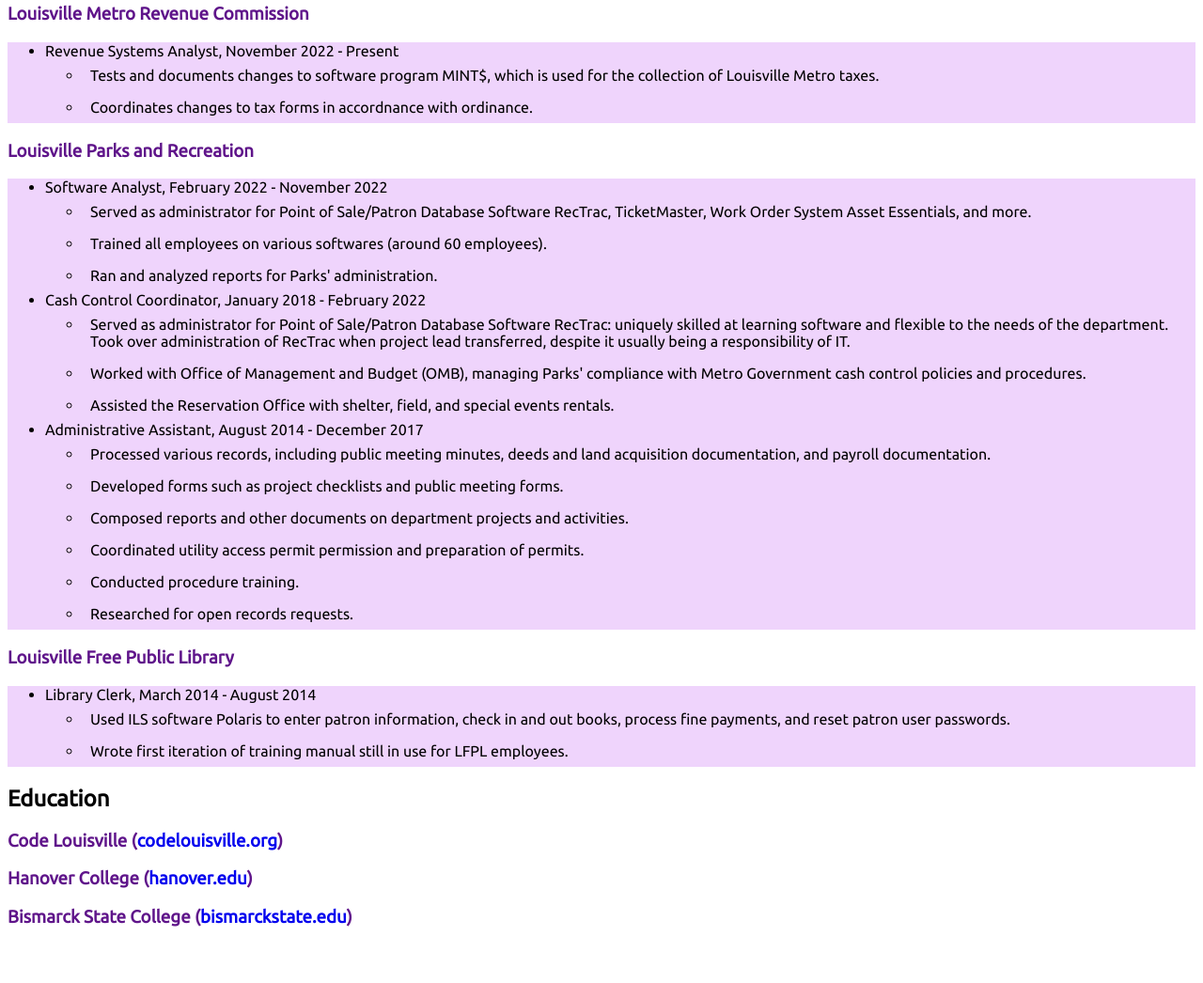
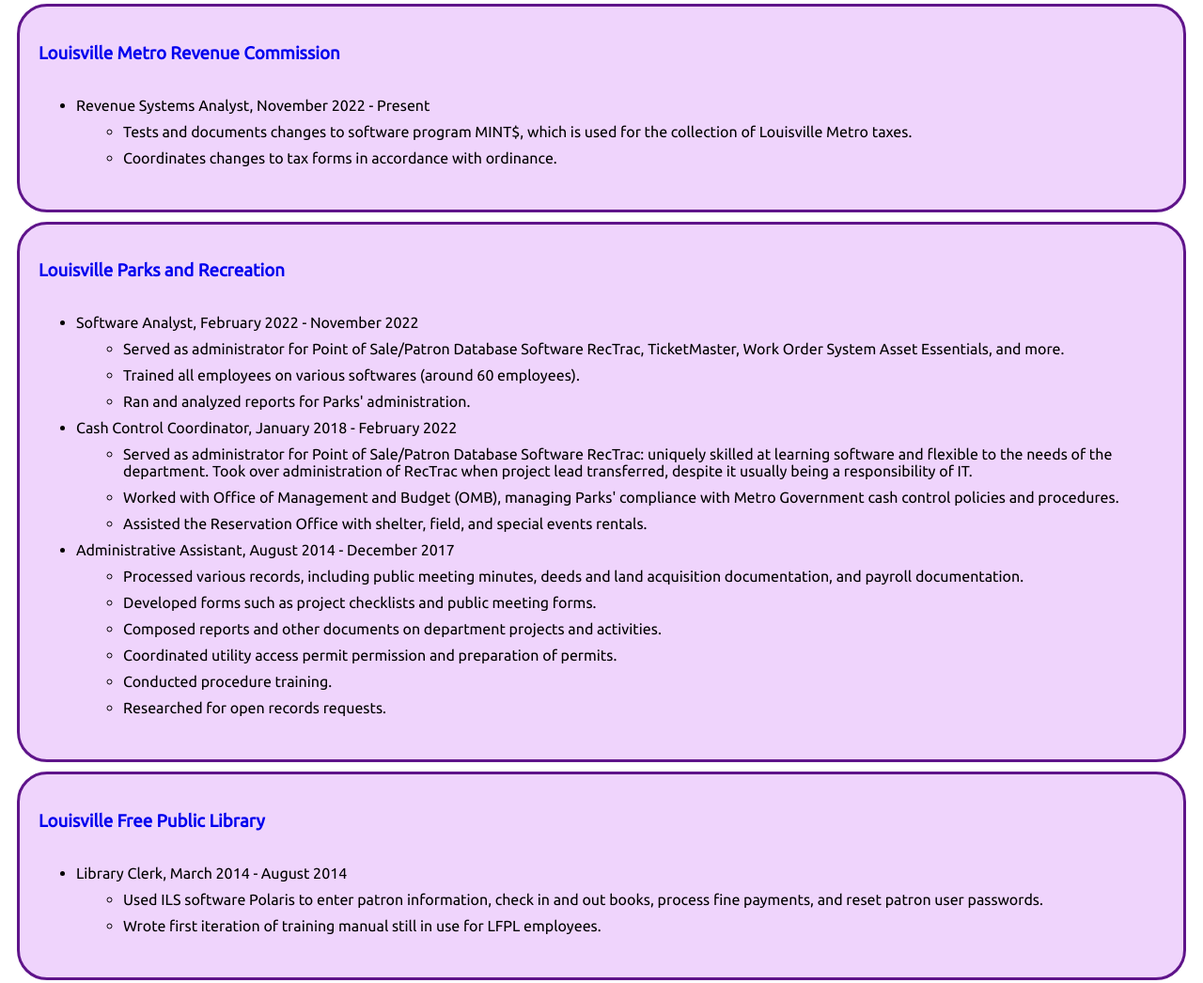
Before and after one commit to CosmicIdes/ResumeWebsite, a plain HTML site: page Pages/experience.html in a window 1280 px wide. Shown: the part 333-1379 px from the top of the page at 94% size. Before the commit the page ends 1339 px from the top, so only its background shows below. Drawn offline with Linux system fonts and the light colour scheme.

Commit message:
added formatting to experience page, added a new image to photo gallery

```diff
--- a/CSS/small.css
+++ b/CSS/small.css
@@ -149,6 +149,18 @@ tr {
 /* end theatre page */
 
 /* experience page */
-#workHistoryBullets {
-    padding: 8px;
+#workExpBullets {
+    margin: 10px;
 }
+
+.expCard {
+    padding: 20px;
+    margin: 10px;
+    background-color: #efd4fc;
+    border: rgb(95, 20, 138) solid 3px;
+    border-radius: 2em;
+    display: flex;
+    flex-direction: column;
+    align-items: left;
+
+}
--- a/Pages/experience.html
+++ b/Pages/experience.html
@@ -29,48 +29,55 @@
     </header>
     <main class="experiencePage">
         <p>In addition to Brandi's <a href="../Pages/theatre.html">theatrical experience</a>, she has also spent the past nine years in various positions with Louisville Metro Government, in the Louisville Free Public Library, the Parks and Recreation Department and the Louisville Metro Revenue Commission. <a href="https://codelouisville.org">Code Louisville</a> has helped her grow her tech skills and move her in the direction of IT. Please see her work experience below.</p>
-        <section class="workHistory">
+        <section class="workExperience">
             <h2>Work Experience</h2>
-            <h3>Louisville Metro Revenue Commission</h3>
+            <div class="expCard">
+                <h3><a href="https://louisvilleky.gov/government/revenue-commission">Louisville Metro Revenue Commission</a></h3>
                 <ul>
                     <li>Revenue Systems Analyst, November 2022 - Present</li>
                     <ul>
-                    <li id="workHistoryBullets">Tests and documents changes to software program MINT$, which is used for the collection of Louisville Metro taxes.</li>
-                    <li id="workHistoryBullets">Coordinates changes to tax forms in accordnance with ordinance.</li>
+                        <li id="workExpBullets">Tests and documents changes to software program MINT$, which is used for the collection of Louisville Metro taxes.</li>
+                        <li id="workExpBullets">Coordinates changes to tax forms in accordance with ordinance.</li>
                     </ul>
                 </ul>
-            <h3>Louisville Parks and Recreation</h3>
+            </div>
+            <div class="expCard">
+            <h3><a href="https://louisvilleky.gov/government/parks">Louisville Parks and Recreation</a></h3>
             <ul>
                     <li>Software Analyst, February 2022 - November 2022</li>
                     <ul>
-                    <li id="workHistoryBullets">Served as administrator for Point of Sale/Patron Database Software RecTrac, TicketMaster, Work Order System Asset Essentials, and more.</li>
-                    <li id="workHistoryBullets">Trained all employees on various softwares (around 60 employees).</li>
-                    <li id="workHistoryBullets">Ran and analyzed reports for Parks' administration.</li>
+                        <li id="workExpBullets">Served as administrator for Point of Sale/Patron Database Software RecTrac, TicketMaster, Work Order System Asset Essentials, and more.</li>
+                        <li id="workExpBullets">Trained all employees on various softwares (around 60 employees).</li>
+                        <li id="workExpBullets">Ran and analyzed reports for Parks' administration.</li>
                     </ul>
                     <li>Cash Control Coordinator, January 2018 - February 2022</li>
                     <ul>
-                    <li id="workHistoryBullets">Served as administrator for Point of Sale/Patron Database Software RecTrac: uniquely skilled at learning software and flexible to the needs of the department. Took over administration of RecTrac when project lead transferred, despite it usually being a responsibility of IT.</li>
-                    <li id="workHistoryBullets">Worked with Office of Management and Budget (OMB), managing Parks' compliance with Metro Government cash control policies and procedures.</li>
-                    <li id="workHistoryBullets">Assisted the Reservation Office with shelter, field, and special events rentals.</li>
+                        <li id="workExpBullets">Served as administrator for Point of Sale/Patron Database Software RecTrac: uniquely skilled at learning software and flexible to the needs of the department. Took over administration of RecTrac when project lead transferred, despite it usually being a responsibility of IT.</li>
+                        <li id="workExpBullets">Worked with Office of Management and Budget (OMB), managing Parks' compliance with Metro Government cash control policies and procedures.</li>
+                        <li id="workExpBullets">Assisted the Reservation Office with shelter, field, and special events rentals.</li>
 
                     </ul>
                     <li>Administrative Assistant, August 2014 - December 2017</li>
                     <ul>
-                    <li id="workHistoryBullets">Processed various records, including public meeting minutes, deeds and land acquisition documentation, and payroll documentation.</li>
-                    <li id="workHistoryBullets">Developed forms such as project checklists and public meeting forms.</li>
-                    <li id="workHistoryBullets">Composed reports and other documents on department projects and activities.</li>
-                    <li id="workHistoryBullets">Coordinated utility access permit permission and preparation of permits.</li>
-                    <li id="workHistoryBullets">Conducted procedure training.</li>
-                    <li id="workHistoryBullets">Researched for open records requests.</li>
+                        <li id="workExpBullets">Processed various records, including public meeting minutes, deeds and land acquisition documentation, and payroll documentation.</li>
+                        <li id="workExpBullets">Developed forms such as project checklists and public meeting forms.</li>
+                        <li id="workExpBullets">Composed reports and other documents on department projects and activities.</li>
+                        <li id="workExpBullets">Coordinated utility access permit permission and preparation of permits.</li>
+                        <li id="workExpBullets">Conducted procedure training.</li>
+                        <li id="workExpBullets">Researched for open records requests.</li>
                     </ul>
                 </ul>
-            <h3>Louisville Free Public Library</h3>
+            </div>
+            <div class="expCard">
+            <h3><a href="https://www.lfpl.org/">Louisville Free Public Library</a></h3>
                 <ul>
                     <li>Library Clerk, March 2014 - August 2014</li>
                     <ul>
-                    <li id="workHistoryBullets">Used ILS software Polaris to enter patron information, check in and out books, process fine payments, and reset patron user passwords.</li>
-                    <li id="workHistoryBullets">Wrote first iteration of training manual still in use for LFPL employees.</li>
+                        <li id="workExpBullets">Used ILS software Polaris to enter patron information, check in and out books, process fine payments, and reset patron user passwords.</li>
+                        <li id="workExpBullets">Wrote first iteration of training manual still in use for LFPL employees.</li>
                     </ul>
+                </ul>
+            </div>
         </section>
         <section class ="educationHistory">
             <h2>Education</h2>
```
Also changed, not shown: index.html (+3 -0 lines), Images/Rehearsing.jpg (added), Images/creasonadminbuilding.jpg (added), Images/cresc.jpg (added), Images/revcommissionbuilding.jpg (added). Lines whose indentation alone changed are shown as unchanged.
